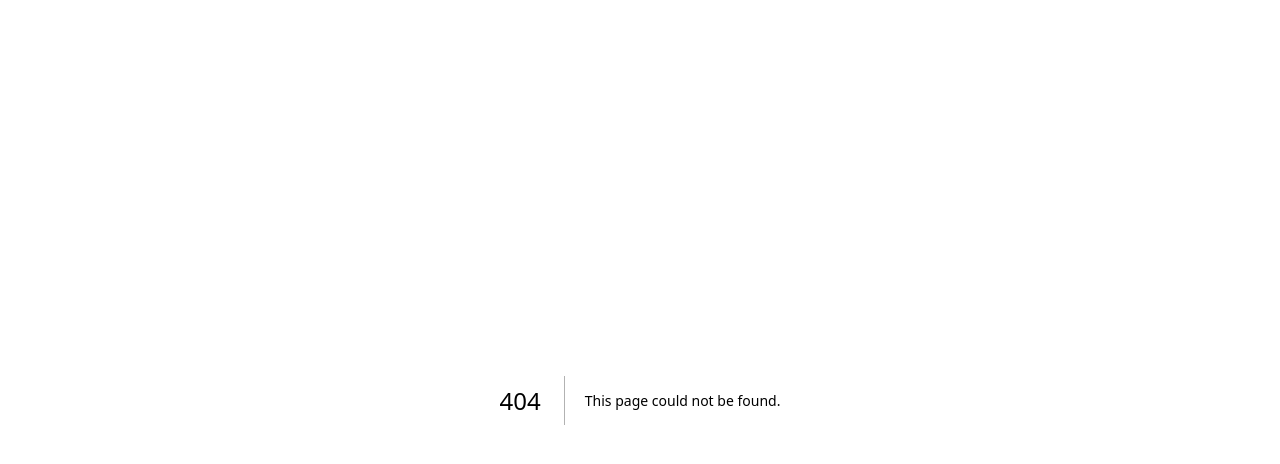
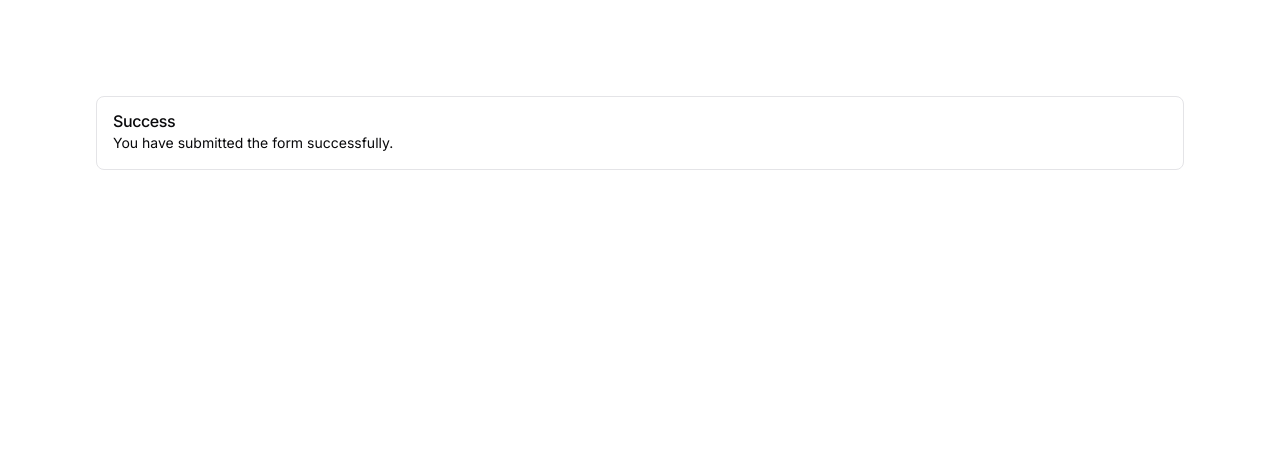
Before and after one commit to justigo86/form-builder, a Next.js app: page /forms/1/success in a window 1280 px wide. Before the commit this address had no page. Shown: the top 464 px of the page. Built offline with nearby package versions, Linux system fonts and the light colour scheme.

Commit message:
added form successfully submitted page to accompany response.status call with Form.tsx

```diff
--- a/src/app/forms/Form.tsx
+++ b/src/app/forms/Form.tsx
@@ -88,7 +88,7 @@
           }),
         });
         if (response.status === 200) {
-          router.push("/forms/submit-success");
+          router.push(`/forms/%{props.form.id}/success`);
         } else {
           console.error("Error submitting form.");
           alert("Error submitting form.");
--- /dev/null
+++ b/src/app/forms/[formId]/success/page.tsx
@@ -0,0 +1,15 @@
+import React from "react";
+import { Alert, AlertDescription, AlertTitle } from "@/components/ui/alert";
+
+const page = () => {
+  return (
+    <Alert>
+      <AlertTitle>Success</AlertTitle>
+      <AlertDescription>
+        You have submitted the form successfully.
+      </AlertDescription>
+    </Alert>
+  );
+};
+
+export default page;
--- /dev/null
+++ b/src/components/ui/alert.tsx
@@ -0,0 +1,59 @@
+import * as React from "react"
+import { cva, type VariantProps } from "class-variance-authority"
+
+import { cn } from "@/lib/utils"
+
+const alertVariants = cva(
+  "relative w-full rounded-lg border p-4 [&>svg~*]:pl-7 [&>svg+div]:translate-y-[-3px] [&>svg]:absolute [&>svg]:left-4 [&>svg]:top-4 [&>svg]:text-foreground",
+  {
+    variants: {
+      variant: {
+        default: "bg-background text-foreground",
+        destructive:
+          "border-destructive/50 text-destructive dark:border-destructive [&>svg]:text-destructive",
+      },
+    },
+    defaultVariants: {
+      variant: "default",
+    },
+  }
+)
+
+const Alert = React.forwardRef<
+  HTMLDivElement,
+  React.HTMLAttributes<HTMLDivElement> & VariantProps<typeof alertVariants>
+>(({ className, variant, ...props }, ref) => (
+  <div
+    ref={ref}
+    role="alert"
+    className={cn(alertVariants({ variant }), className)}
+    {...props}
+  />
+))
+Alert.displayName = "Alert"
+
+const AlertTitle = React.forwardRef<
+  HTMLParagraphElement,
+  React.HTMLAttributes<HTMLHeadingElement>
+>(({ className, ...props }, ref) => (
+  <h5
+    ref={ref}
+    className={cn("mb-1 font-medium leading-none tracking-tight", className)}
+    {...props}
+  />
+))
+AlertTitle.displayName = "AlertTitle"
+
+const AlertDescription = React.forwardRef<
+  HTMLParagraphElement,
+  React.HTMLAttributes<HTMLParagraphElement>
+>(({ className, ...props }, ref) => (
+  <div
+    ref={ref}
+    className={cn("text-sm [&_p]:leading-relaxed", className)}
+    {...props}
+  />
+))
+AlertDescription.displayName = "AlertDescription"
+
+export { Alert, AlertTitle, AlertDescription }
```
